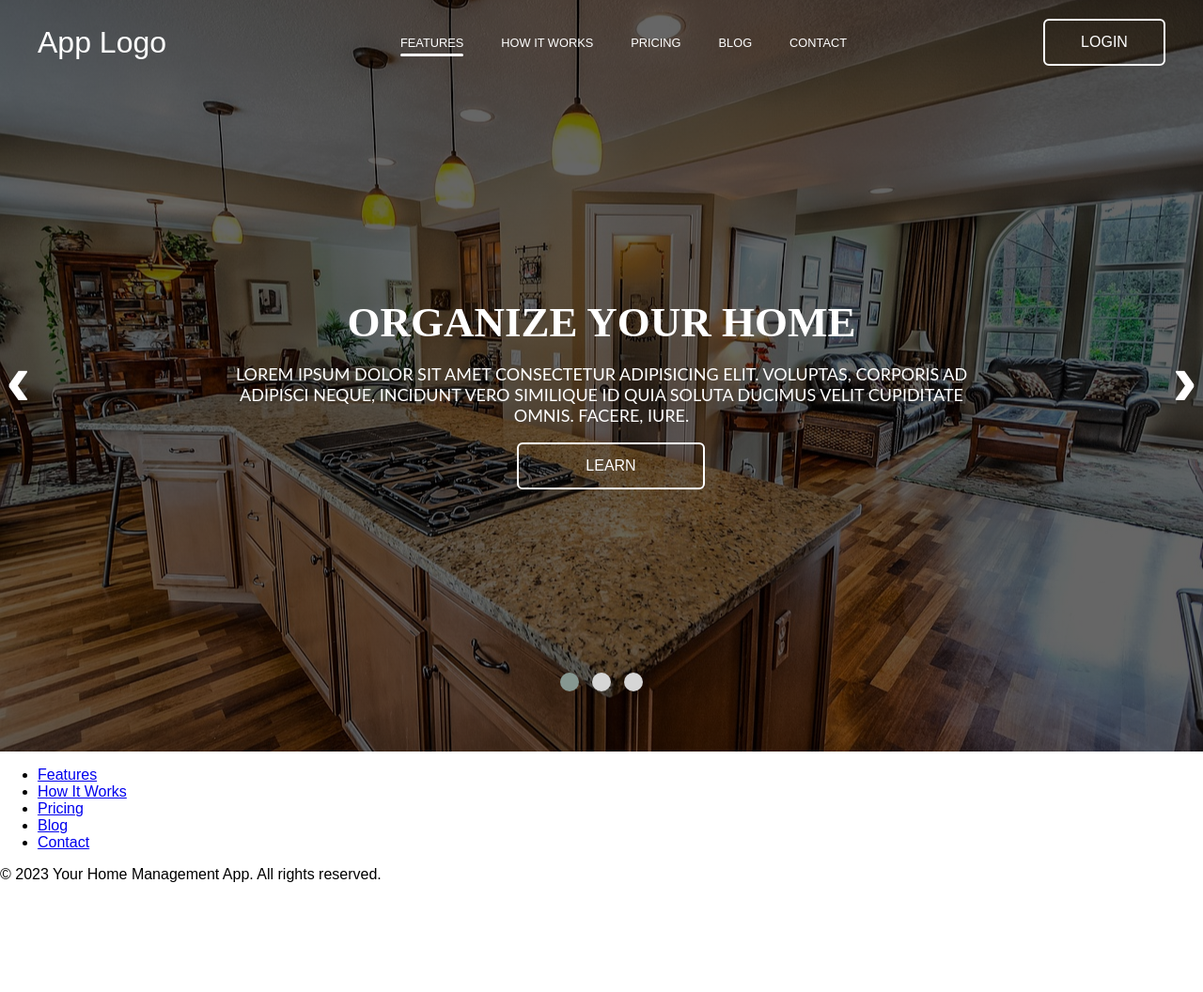
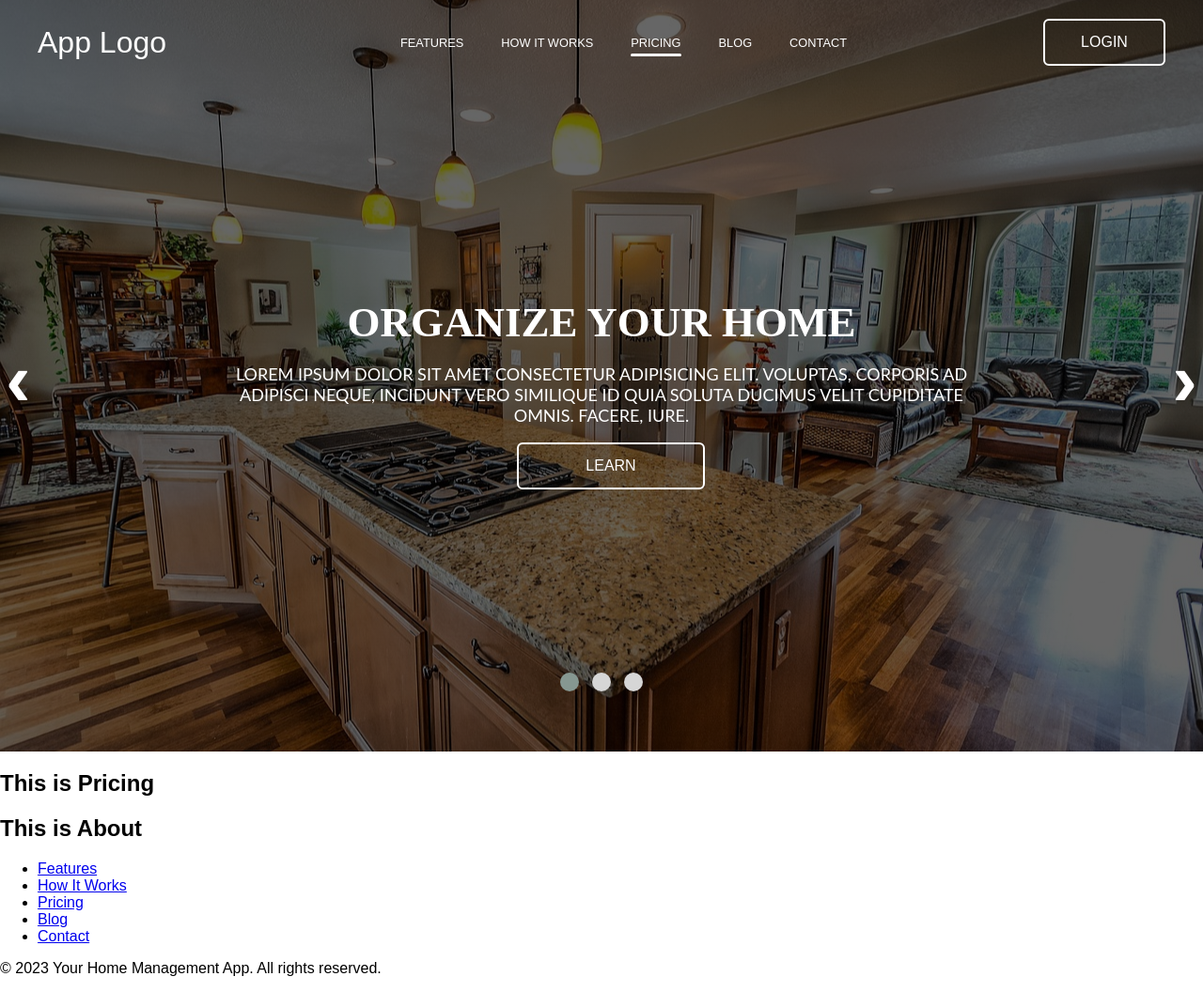
Before and after one commit to Ademic2022/FAMEC, a Flask app: page / in a window 1280 px wide. Shown: the whole page at 94% size. Before the commit the page ends 939 px from the top, so only its background shows below. Run offline with Flask 3, Linux system fonts and the light colour scheme.

Commit message:
udated Landing page

```diff
--- a/web_flask/templates/landing_page.html
+++ b/web_flask/templates/landing_page.html
@@ -17,8 +17,8 @@
                 <nav class="navigation">
                     <ul>
                         <li><a class="nav-btn" href="#home" style="--i:1;">Features</a></li>
-                        <li><a class="nav-btn"  href="#how-it-works" style="--i:2;">How It Works</a></li>
-                        <li><a class="nav-btn"  href="#pricing" style="--i:3;">Pricing</a></li>
+                        <li><a class="nav-btn"  href="#pricing" style="--i:2;">How It Works</a></li>
+                        <li><a class="nav-btn"  href="#about" style="--i:3;">Pricing</a></li>
                         <li><a class="nav-btn"  href="#blog" style="--i:4;">Blog</a></li>
                         <li><a class="nav-btn"  href="#contact" style="--i:5;">Contact</a></li>
                     </ul>
@@ -50,7 +50,12 @@
             </div>
         </div>
     </section>
-
+    <section id="pricing">
+        <h1 class="content">This is Pricing</h1>
+    </section>
+    <section id="about">
+        <h1 class="content">This is About</h1>
+    </section>
     <footer>
         <nav>
             <ul>
```
